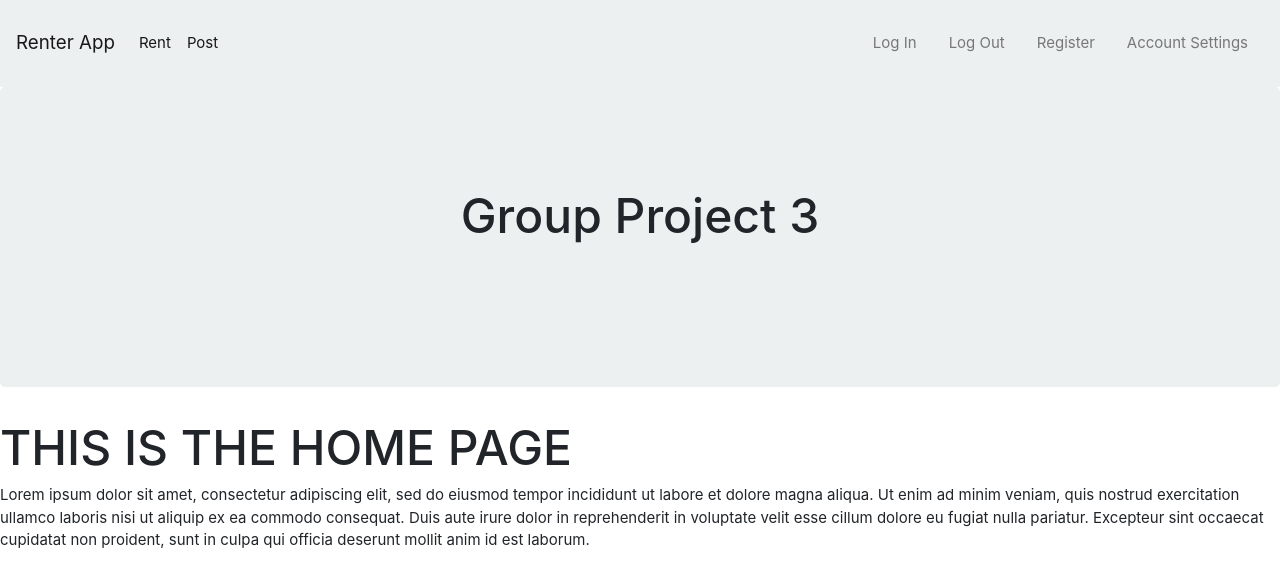
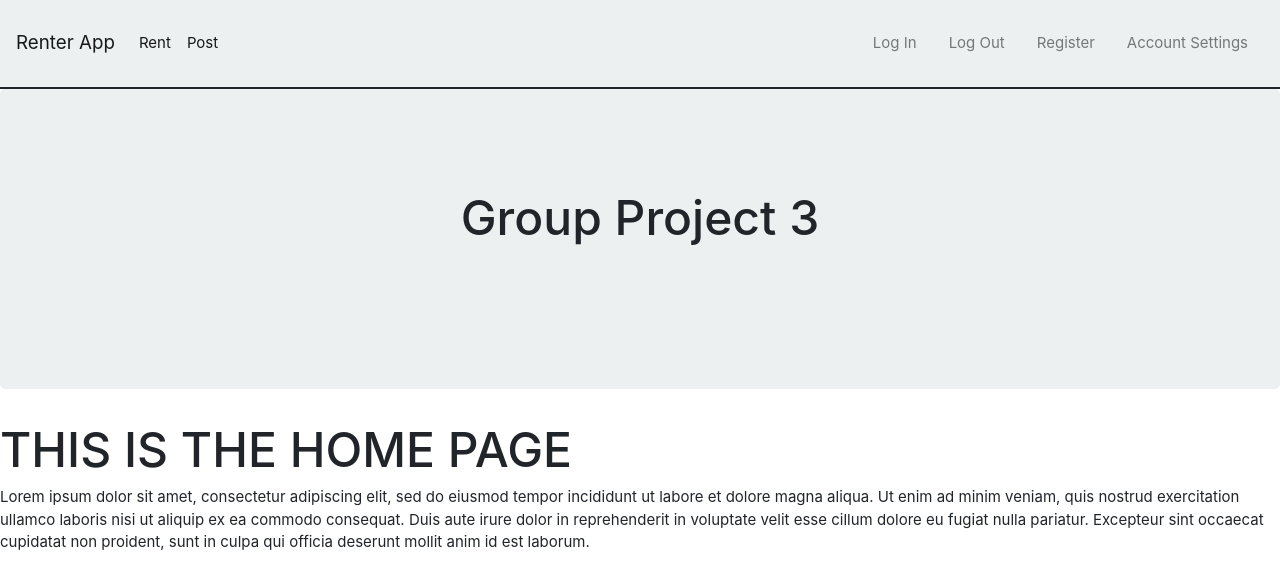
Before and after one commit to group-project-3/renter-app, a React (Create React App) app in the folder client/: page / in a window 1280 px wide. Shown: the top 588 px of the page. Built offline with nearby package versions, Linux system fonts and the light colour scheme.

Commit message:
NavBarSectioned
setting up commit feature

```diff
--- a/client/src/components/Nav/style.css
+++ b/client/src/components/Nav/style.css
@@ -1,3 +1,5 @@
 nav.navbar {
   margin-bottom: 0;
+  border-style: solid;
+  border-width: 0px 0px 2px 0px;
 }
```
